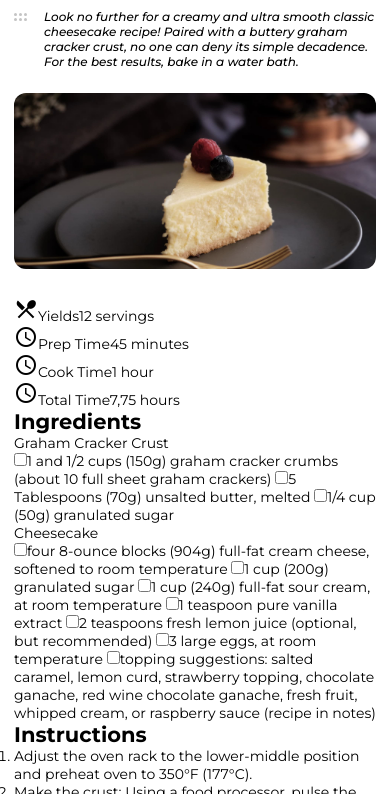
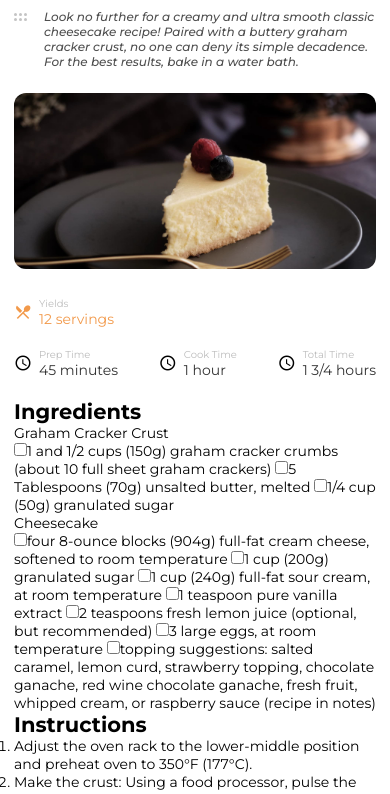
Before and after one commit to paulio84/recipe-blog-page, a plain HTML site: page src/index.html in a window 390 px wide. Shown: the part 50-844 px from the top of the page. Drawn offline with nearby package versions, Linux system fonts and the light colour scheme; a web font is replaced by a local one.

Commit message:
Added mobile styles for servings section

```diff
--- /dev/null
+++ b/src/css/_servings.css
@@ -0,0 +1,19 @@
+.servings--info {
+  display: flex;
+  justify-content: space-between;
+}
+
+.recipe-info {
+  align-items: center;
+  display: flex;
+  margin-bottom: 2rem;
+}
+
+.recipe-info--icon {
+  font-size: 1.2857142857142858em;
+  margin-right: 0.7rem;
+}
+
+.recipe-info--text p:first-child {
+  font-size: 0.7142857142857143em;
+}
--- a/src/css/styles.css
+++ b/src/css/styles.css
@@ -2,6 +2,7 @@
 
 @import '_base.css';
 @import '_recipe-header.css';
+@import '_servings.css';
 @import '_footer.css';
 
 /*
--- a/src/index.html
+++ b/src/index.html
@@ -14,7 +14,7 @@
       <main class="recipe">
         <div class="recipe-header">
           <h1 class="recipe-header--title">Classic Cheesecake Recipe</h1>
-          <p class="recipe-header--description">
+          <p class="recipe-header--description gray2-text">
             Look no further for a creamy and ultra smooth classic cheesecake recipe! Paired with a
             buttery graham cracker crust, no one can deny its simple decadence. For the best
             results, bake in a water bath.
@@ -26,13 +26,37 @@
           />
         </div>
         <section class="servings">
-          <ul>
-            <li><i class="material-icons">local_dining</i>Yields<span>12 servings</span></li>
+          <ul class="servings--info">
+            <li class="recipe-info">
+              <i class="material-icons recipe-info--icon orange-text">local_dining</i>
+              <div class="recipe-info--text">
+                <p class="gray4-text">Yields</p>
+                <p class="orange-text">12 servings</p>
+              </div>
+            </li>
           </ul>
-          <ul>
-            <li><i class="material-icons">schedule</i>Prep Time<span>45 minutes</span></li>
-            <li><i class="material-icons">schedule</i>Cook Time<span>1 hour</span></li>
-            <li><i class="material-icons">schedule</i>Total Time<span>7,75 hours</span></li>
+          <ul class="servings--info">
+            <li class="recipe-info">
+              <i class="material-icons recipe-info--icon">schedule</i>
+              <div class="recipe-info--text">
+                <p class="gray4-text">Prep Time</p>
+                <p class="gray1-text">45 minutes</p>
+              </div>
+            </li>
+            <li class="recipe-info">
+              <i class="material-icons recipe-info--icon">schedule</i>
+              <div class="recipe-info--text">
+                <p class="gray4-text">Cook Time</p>
+                <p class="gray1-text">1 hour</p>
+              </div>
+            </li>
+            <li class="recipe-info">
+              <i class="material-icons recipe-info--icon">schedule</i>
+              <div class="recipe-info--text">
+                <p class="gray4-text">Total Time</p>
+                <p class="gray1-text">1 3/4 hours</p>
+              </div>
+            </li>
           </ul>
         </section>
         <section class="ingredients">
```
